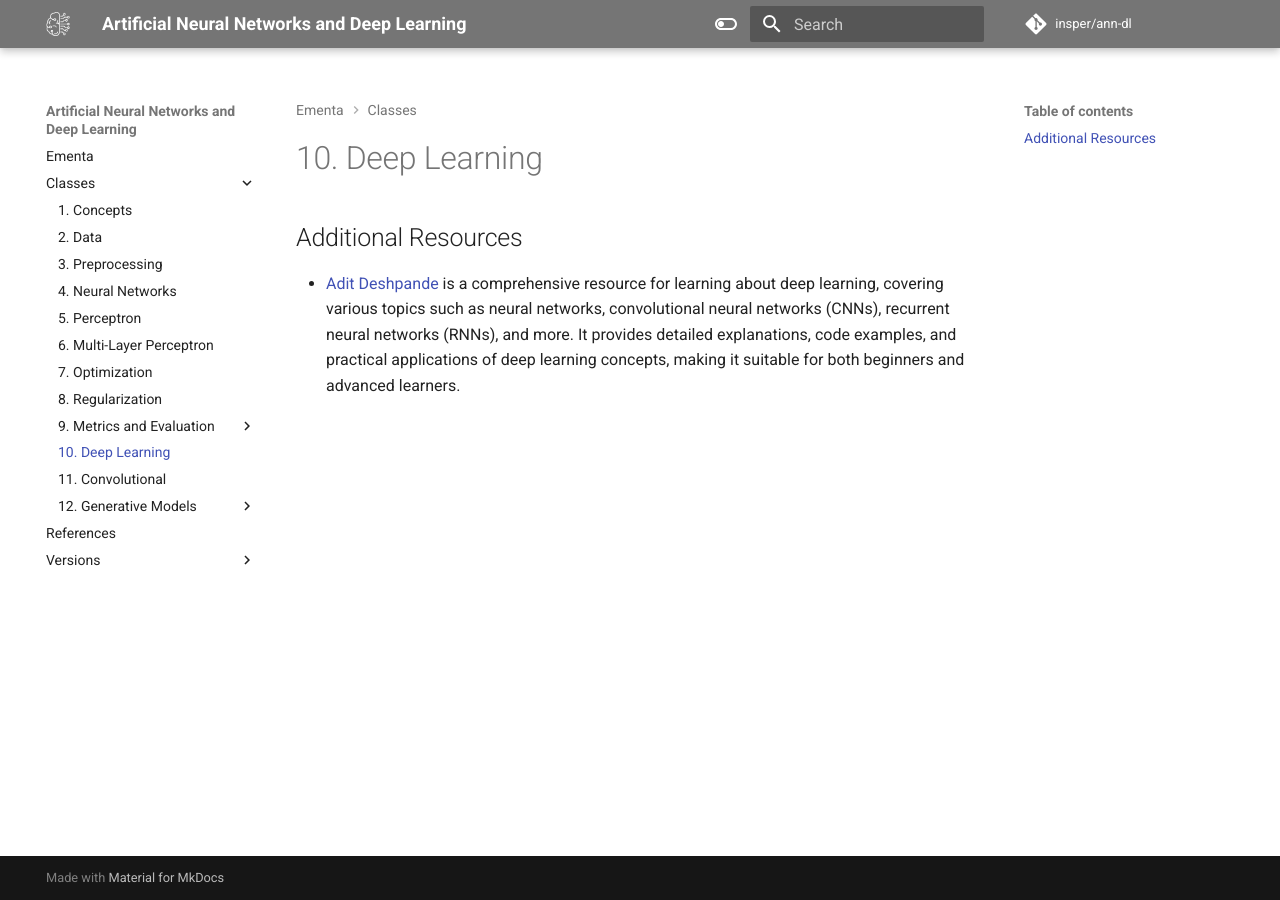
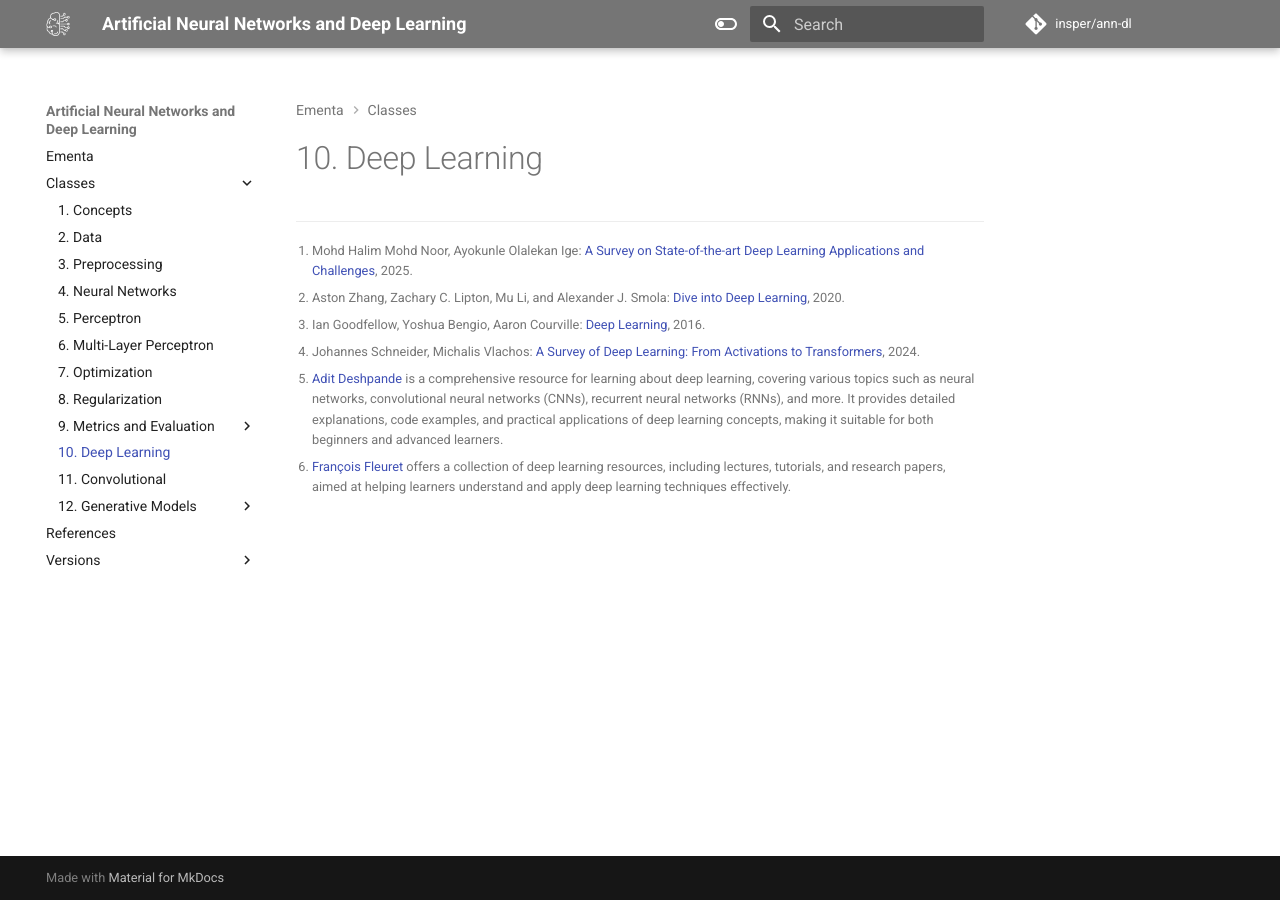
Before and after one commit to Insper/ann-dl, an MkDocs documentation site: the page built from docs/classes/deep-learning/main.md, in a window 1280 px wide. Built offline with MkDocs 1.6.1 and Material for MkDocs 9.7.7, drawn with Linux system fonts in a browser that asks for light colours; comment, search, counter and statistics services are not loaded.

Commit message:
initial deeplearning and vae

```diff
--- a/docs/classes/deep-learning/main.md
+++ b/docs/classes/deep-learning/main.md
@@ -1,4 +1,16 @@
 
-## Additional Resources
 
-- [Adit Deshpande](https://adeshpande3.github.io/){target='_blank'} is a comprehensive resource for learning about deep learning, covering various topics such as neural networks, convolutional neural networks (CNNs), recurrent neural networks (RNNs), and more. It provides detailed explanations, code examples, and practical applications of deep learning concepts, making it suitable for both beginners and advanced learners.
+
+
+
+[^1]: Mohd Halim Mohd Noor, Ayokunle Olalekan Ige: [A Survey on State-of-the-art Deep Learning Applications and Challenges](https://arxiv.org/pdf/2403.17561){target='_blank'}, 2025.
+
+[^2]: Aston Zhang, Zachary C. Lipton, Mu Li, and Alexander J. Smola: [Dive into Deep Learning](https://d2l.ai/){target='_blank'}, 2020.
+
+[^3]: Ian Goodfellow, Yoshua Bengio, Aaron Courville: [Deep Learning](https://www.deeplearningbook.org/){target='_blank'}, 2016.
+
+[^4]: Johannes Schneider, Michalis Vlachos: [A Survey of Deep Learning: From Activations to Transformers](https://arxiv.org/abs/2302.00722){target='_blank'}, 2024.
+
+[^5]: [Adit Deshpande](https://adeshpande3.github.io/){target='_blank'} is a comprehensive resource for learning about deep learning, covering various topics such as neural networks, convolutional neural networks (CNNs), recurrent neural networks (RNNs), and more. It provides detailed explanations, code examples, and practical applications of deep learning concepts, making it suitable for both beginners and advanced learners.
+
+[^6]: [François Fleuret](https://fleuret.org/francois/lbdl.html){target='_blank'} offers a collection of deep learning resources, including lectures, tutorials, and research papers, aimed at helping learners understand and apply deep learning techniques effectively.
--- a/mkdocs.yml
+++ b/mkdocs.yml
@@ -160,9 +160,9 @@ nav:
     - 10. Deep Learning: ./classes/deep-learning/main.md
     - 11. Convolutional: ./classes/convolutional-neural-networks/main.md
     - 12. Generative Models:
-      # - 12.1. VAEs: ./classes/variational-autoencoders/vae.md
       - 12.1. GANs: ./classes/generative-adversarial-networks/main.md
-      - 12.2. Diffusion Models: ./classes/diffusion-models/main.md
+      - 12.2. VAEs: ./classes/variational-autoencoders/main.md
+      - 12.3. Diffusion Models: ./classes/diffusion-models/main.md
 
   # - 11. Transfer Learning: ./classes/deep-learning/transfer-learning.md
   # - 12. Recurrent Neural Networks: ./classes/deep-learning/rnn.md
```
Also changed, not shown: docs/classes/convolutional-neural-networks/main.md (+1 -0 lines), docs/classes/diffusion-models/main.md (+1 -0 lines), docs/classes/variational-autoencoders/main.md (added).
